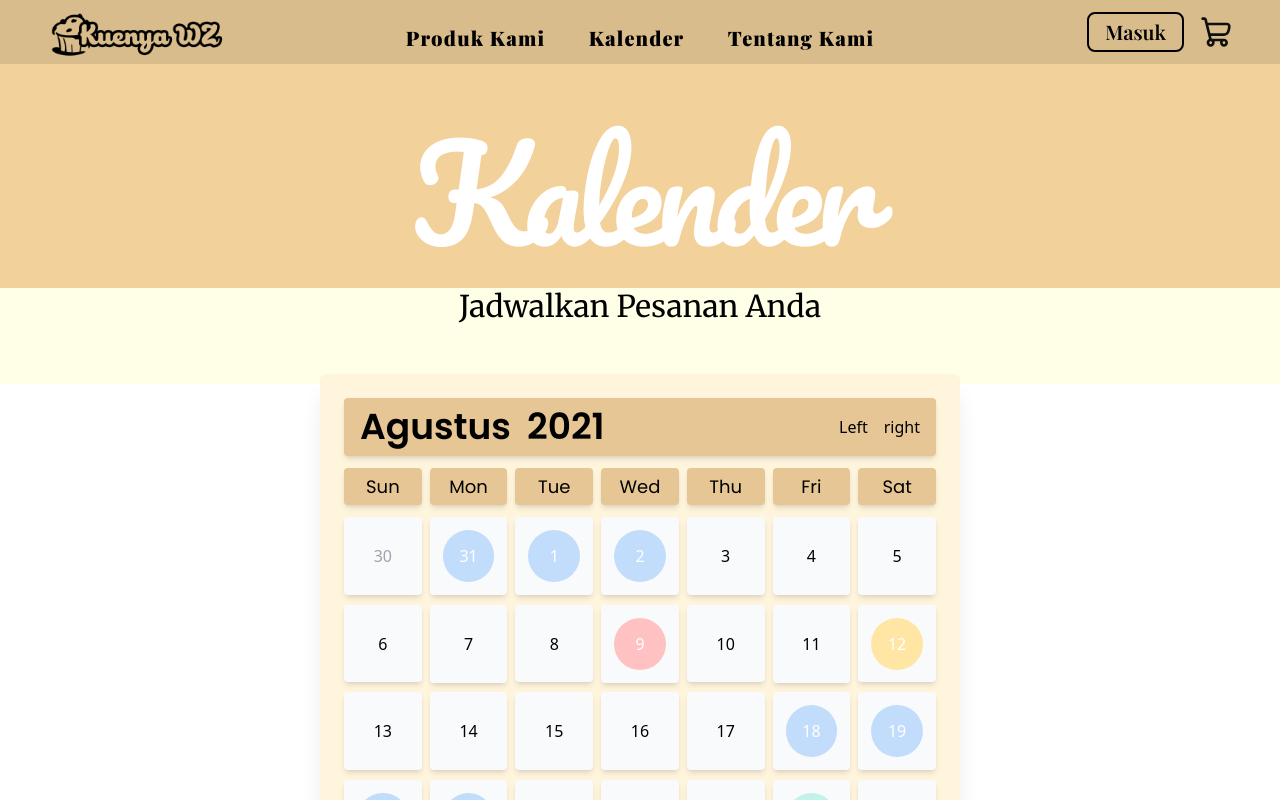
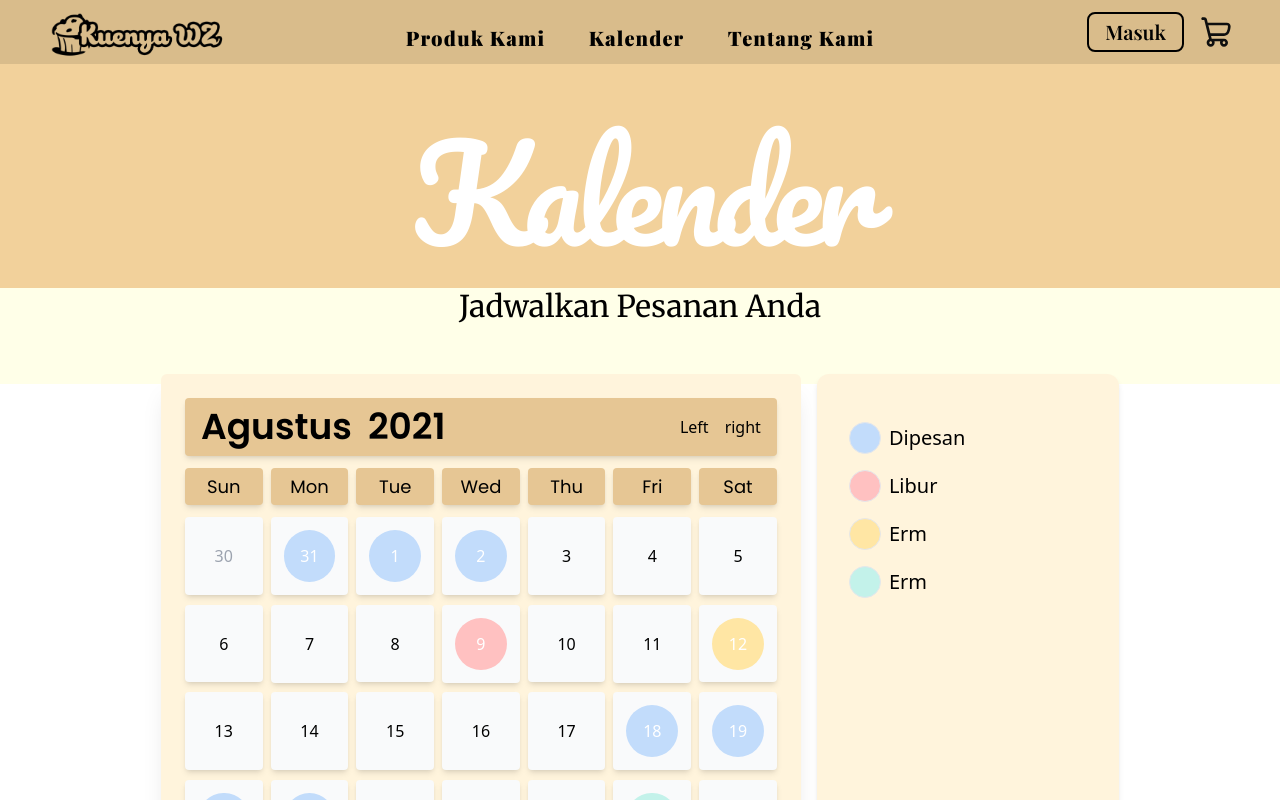
Before and after one commit to Kons-Software-House/kuenyawz-frontend, a React (Vite) app: page /kalender in a window 1280 px wide. Shown: the top 800 px of the page. Built offline with nearby package versions, Linux system fonts and the light colour scheme; a web font is replaced by a local one; what @designbycode/tailwindcss-text-shadow would draw is missing.

Commit message:
chore: add availability table

```diff
--- a/src/views/CalendarView.tsx
+++ b/src/views/CalendarView.tsx
@@ -1,13 +1,17 @@
 import UpperSection from "../components/core/UpperSection"
 import Container from "../components/core/Container"
 import Calendar from "../components/views/CalendarView/Calendar"
+import AvailabilityTable from "../components/views/CalendarView/AvailabilityTable"
 
 export default function CalendarView() {
   return (
     <>
       <UpperSection title="Kalender" subtitle="Jadwalkan Pesanan Anda" />
       <Container>
-        <Calendar />
+        <div className="flex gap-x-4 justify-center w-full">
+          <Calendar />
+          <AvailabilityTable />
+        </div>
       </Container>
     </>
   )
```
